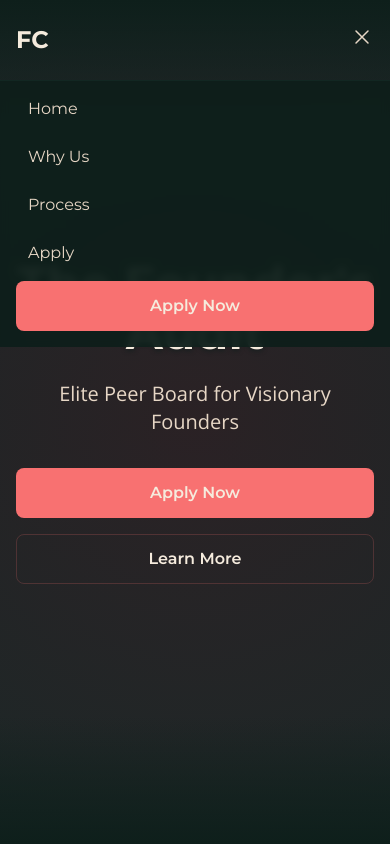
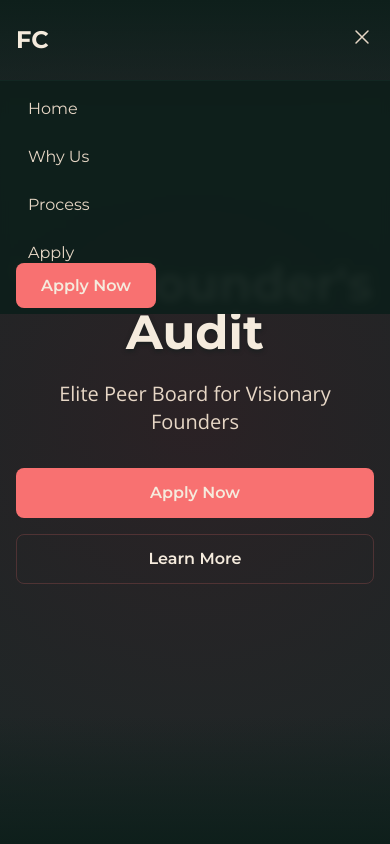
Before and after one commit to wikatar/founderscircle.one, a React (Vite) app: page / in a window 390 px wide. Both pictures are taken after a click on the button 362 px from the left and 37 px from the top of the page. Shown: the top 844 px of the page. Built offline with nearby package versions, Linux system fonts and the light colour scheme.

Commit message:
Enhance: Link Apply Now buttons to application section

```diff
--- a/src/components/ApplicationForm.tsx
+++ b/src/components/ApplicationForm.tsx
@@ -23,7 +23,7 @@ const ApplicationForm = () => {
   };
 
   return (
-    <section className="section bg-bg-darker relative overflow-hidden">
+    <section id="apply" className="section bg-bg-darker relative overflow-hidden">
       <div className="container">
         <motion.div
           initial={{ opacity: 0, y: 20 }}
--- a/src/components/Hero.tsx
+++ b/src/components/Hero.tsx
@@ -47,9 +47,9 @@ const Hero = () => {
           transition={{ duration: 0.8, delay: 0.4 }}
           className="flex flex-col sm:flex-row gap-4 justify-center"
         >
-          <button className="btn-primary">
+          <a href="#apply" className="btn-primary">
             Apply Now
-          </button>
+          </a>
           <button className="btn-primary bg-transparent">
             Learn More
           </button>
--- a/src/components/Navbar.tsx
+++ b/src/components/Navbar.tsx
@@ -37,9 +37,9 @@ const Navbar = ({ isScrolled }: NavbarProps) => {
                 {item.name}
               </a>
             ))}
-            <button className="btn-primary">
+            <a href="#apply" className="btn-primary">
               Apply Now
-            </button>
+            </a>
           </div>
 
           {/* Mobile menu button */}
@@ -71,9 +71,9 @@ const Navbar = ({ isScrolled }: NavbarProps) => {
               {item.name}
             </a>
           ))}
-          <button className="w-full btn-primary mt-4">
+          <a href="#apply" className="w-full btn-primary mt-4 text-center">
             Apply Now
-          </button>
+          </a>
         </div>
       </div>
     </nav>
```
